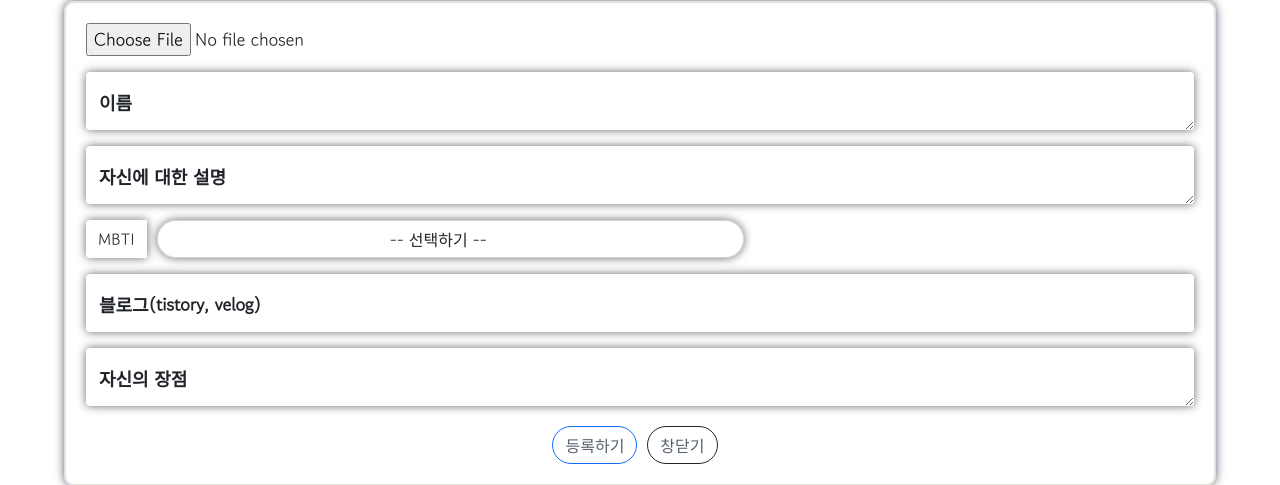
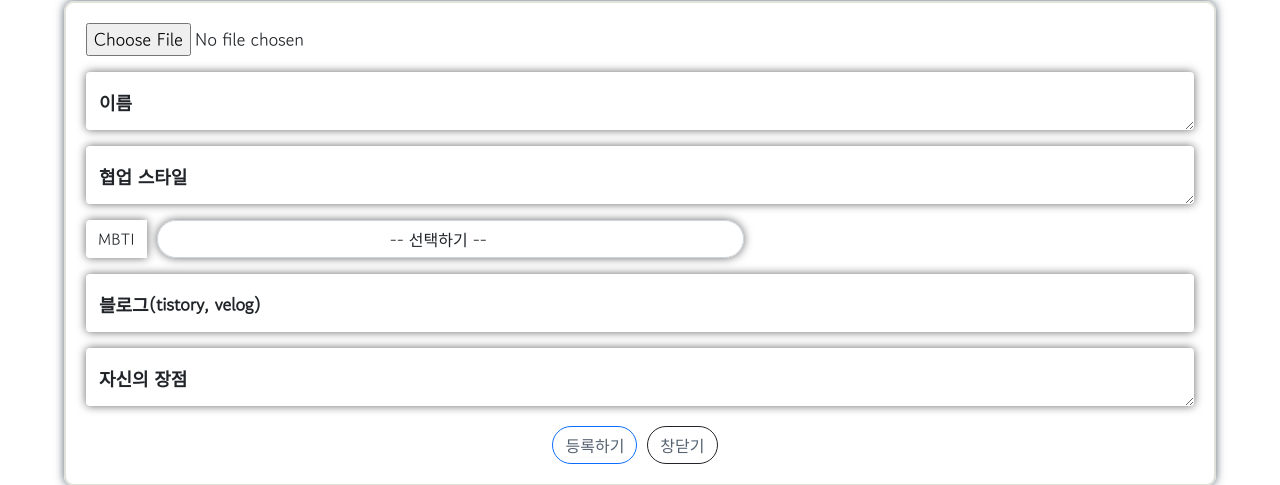
Before and after one commit to youngmin13/sparta_introduce, a Flask app: page /intro/input in a window 1280 px wide. Shown: the part 109-594 px from the top of the page. Run offline with Flask 3, Linux system fonts and the light colour scheme; parts of the project's set-up code (start-up, migrations or seed data) failed here and were passed over.

Commit message:
edit 협업스타일

```diff
--- a/templates/popup.html
+++ b/templates/popup.html
@@ -121,7 +121,7 @@
     </div>
     <div class="form-floating mb-3" style="font-weight: bold; font-size: large;">
         <textarea id="explanation" class="form-control" placeholder="Leave a explanation here" style="border: none; background: transparent; box-shadow: 0 0 10px 0 dimgray;"></textarea>
-        <label for="floatingTextarea2">자신에 대한 설명</label>
+        <label for="floatingTextarea2">협업 스타일</label>
     </div>
     <div class="input-group mb-3" style="font-weight: bold; font-size: large;">
         <label class="input-group-text" for="inputGroupSelect01" style="border: none; background: transparent; box-shadow: 0 0 10px 0 dimgray;">MBTI</label>
--- a/templates/update.html
+++ b/templates/update.html
@@ -114,7 +114,7 @@
             <div class="form-floating mb-3" style="font-weight: bold; font-size: large;">
                 <textarea id="explanation" class="form-control" placeholder="Leave a explanation here"
                     style="border: none; background: transparent; box-shadow: 0 0 10px 0 dimgray;"></textarea>
-                <label for="floatingTextarea2">자신에 대한 설명</label>
+                <label for="floatingTextarea2">협업 스타일</label>
             </div>
             <div class="input-group mb-3" style="font-weight: bold; font-size: large;">
                 <label class="input-group-text" for="inputGroupSelect01"
```
